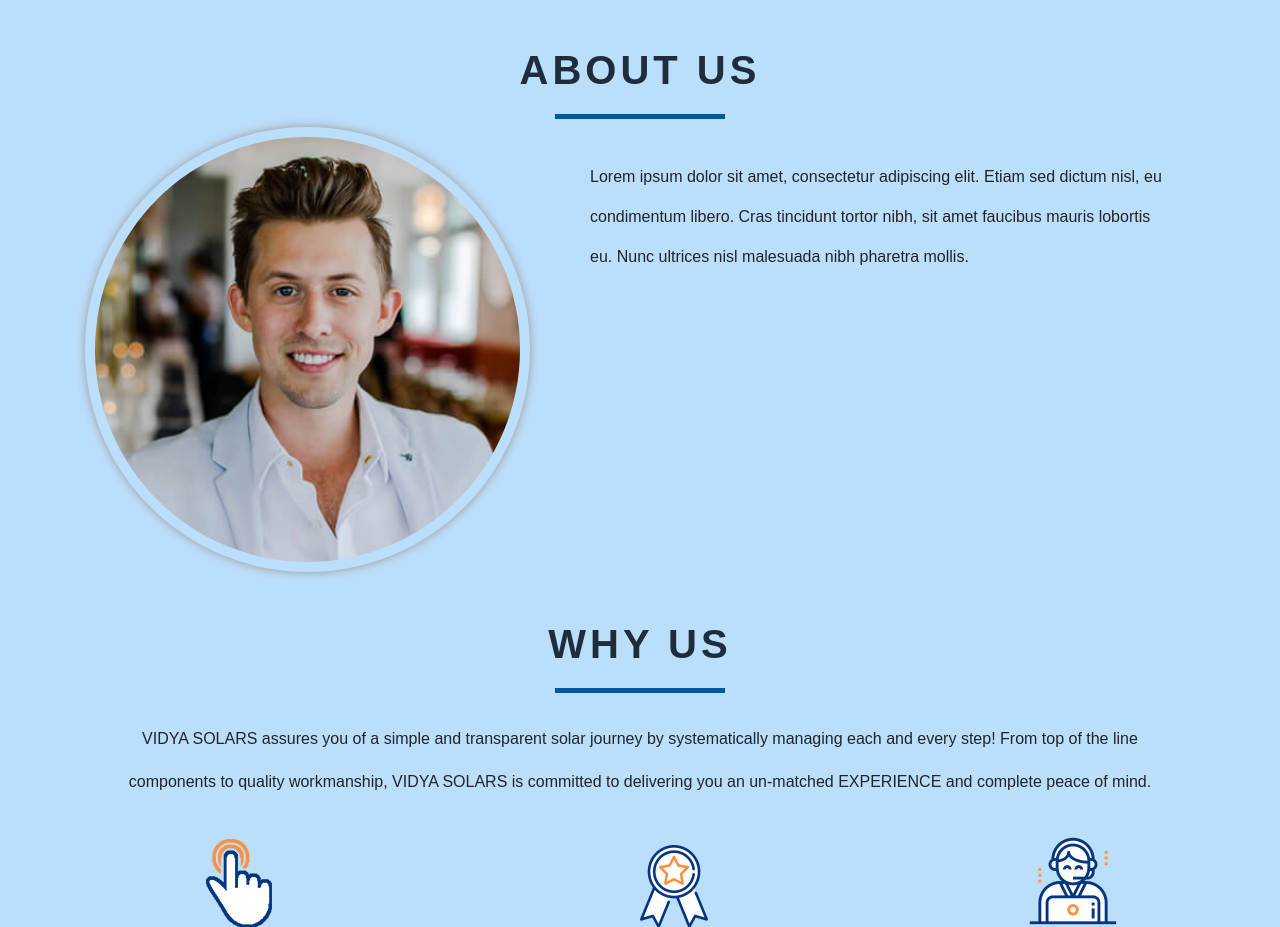
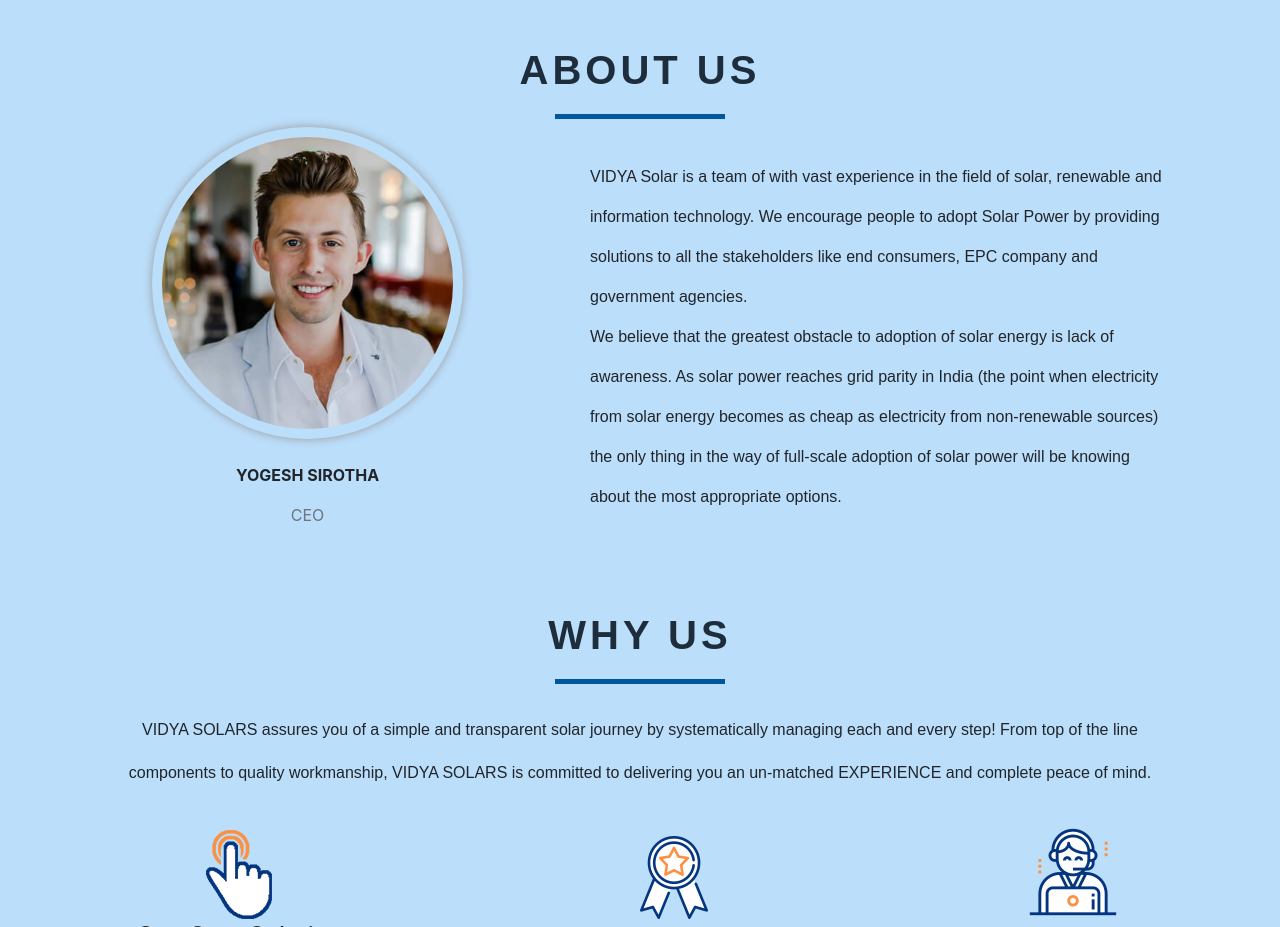
Before and after one commit to raman20/vidhya.github.io, a plain HTML site: page index.html in a window 1280 px wide. Shown: the part 782-1709 px from the top of the page. Drawn offline with nearby package versions, Linux system fonts and the light colour scheme.

Commit message:
about us updated, owner updated

```diff
--- a/index.html
+++ b/index.html
@@ -177,7 +177,7 @@
 			}
 
 			.img-wrap{width:100%;}
-			.img-wrap img{width: 100%;padding: 10px;border-radius:50%;box-shadow: 0 0 10px #999999}
+			.img-wrap img{width: 70%;padding: 10px;border-radius:50%;box-shadow: 0 0 10px #999999}
 
 			#product-slide1,#product-slide2,#product-slide3{
 				height: 30vh;
@@ -375,14 +375,18 @@
 				<h2 class="headings h1 text-center">ABOUT US</h2>
 				<div class="container">
 				<div class="row">
-				<div class="col-sm-5">
+				<div class="col-sm-5 text-center">
 					<div class="img-wrap">
 						<img src="assets/4.jpg">
 					</div>
+					<br>
+					<p><strong>YOGESH SIROTHA</strong></p>
+					<p class="text-muted">CEO</p>
 				</div>
 				<div class="col-sm-7">
-					<p class="text-left main-p" style="padding:30px; line-height: 2.5em"> Lorem ipsum dolor sit amet, consectetur adipiscing elit. Etiam sed dictum nisl, eu condimentum libero. Cras tincidunt tortor nibh, sit amet faucibus mauris lobortis eu. Nunc ultrices nisl malesuada nibh pharetra mollis.
-					</p>
+					<p class="text-left main-p" style="padding:30px; line-height: 2.5em">VIDYA Solar is a team of with vast experience in the field of solar, renewable and information technology. We encourage people to adopt Solar Power by providing solutions to all the stakeholders like end consumers, EPC company and government agencies.<br>
+
+We believe that the greatest obstacle to adoption of solar energy is lack of awareness. As solar power reaches grid parity in India (the point when electricity from solar energy becomes as cheap as electricity from non-renewable sources) the only thing in the way of full-scale adoption of solar power will be knowing about the most appropriate options.</p>
 				</div>
 				</div>
 				</div>
```
